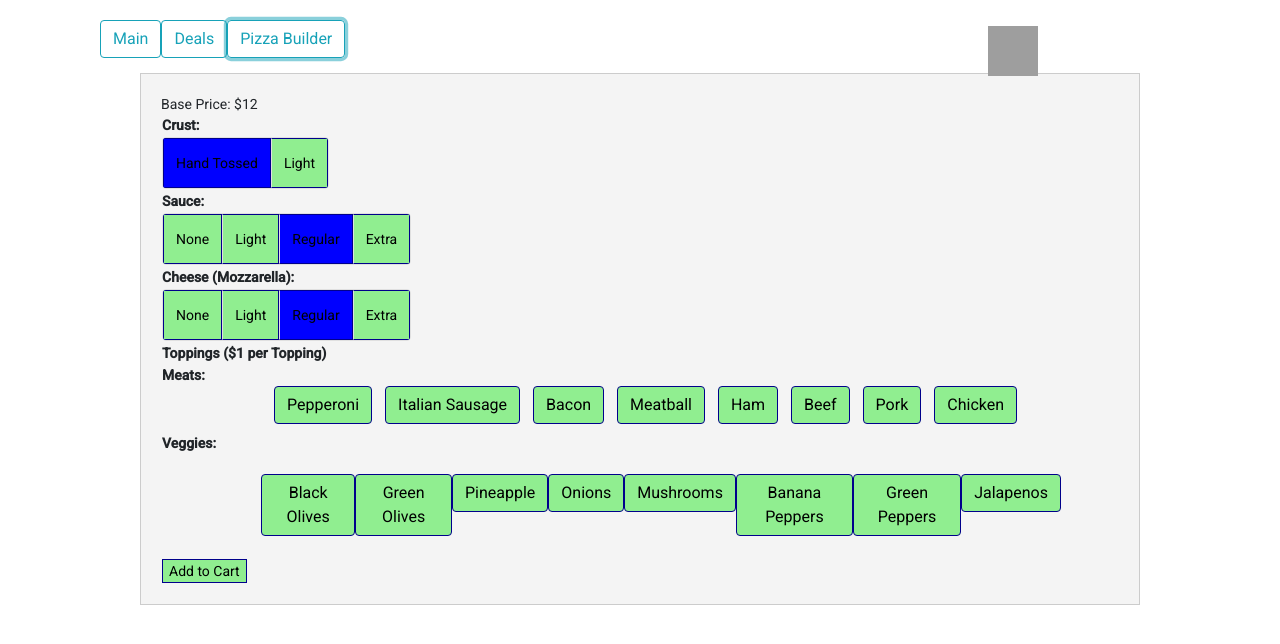
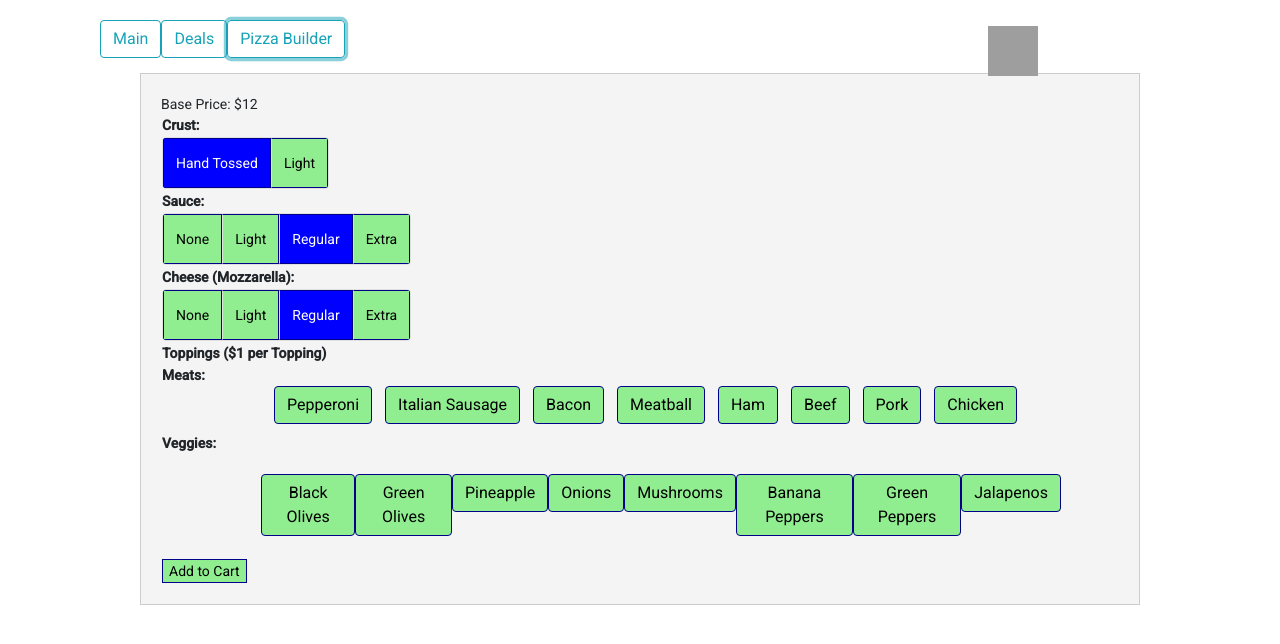
Before and after one commit to qazzerz/CSCI313GroupProject, an Angular app in the folder Azul-Pizza/: page / in a window 1280 px wide. Both pictures are taken after a click on the button "Pizza Builder". Shown: the top 644 px of the page. Built offline with nearby package versions, Linux system fonts and the light colour scheme; grey boxes are pictures that could not be loaded.

Commit message:
formatting

```diff
--- a/Azul-Pizza/src/app/main-page/pizza-builder/pizza-builder.component.css
+++ b/Azul-Pizza/src/app/main-page/pizza-builder/pizza-builder.component.css
@@ -1,7 +1,8 @@
+
 .mat-button-toggle1{
     background-color:blue;
     border: 1px solid darkblue;
-    color: black;
+    color: white;
 
 }
 .mat-button-toggle2{
@@ -16,7 +17,8 @@
     margin-right: 100px;
 }
 .button1{
-    background:blue
+    background:blue;
+    color: white;
 }
 
 .button2{
```
